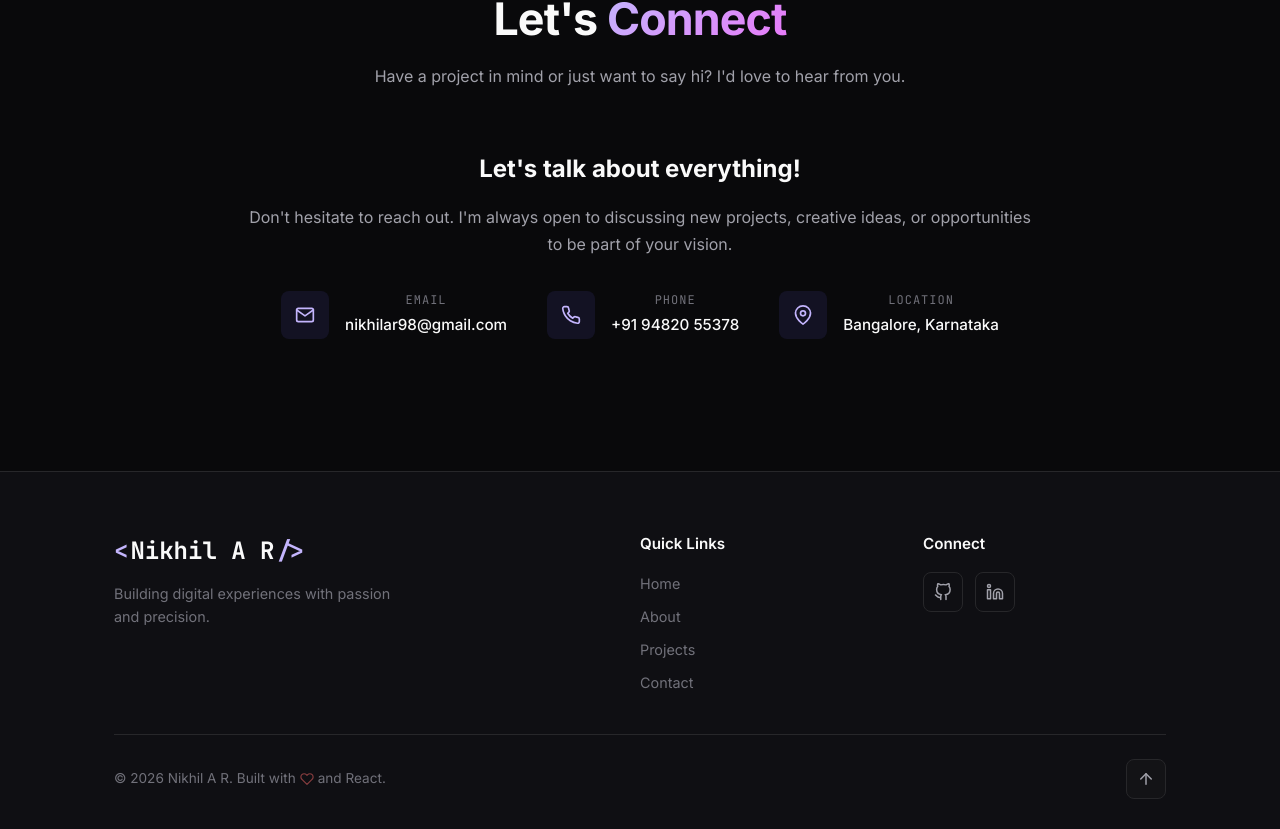
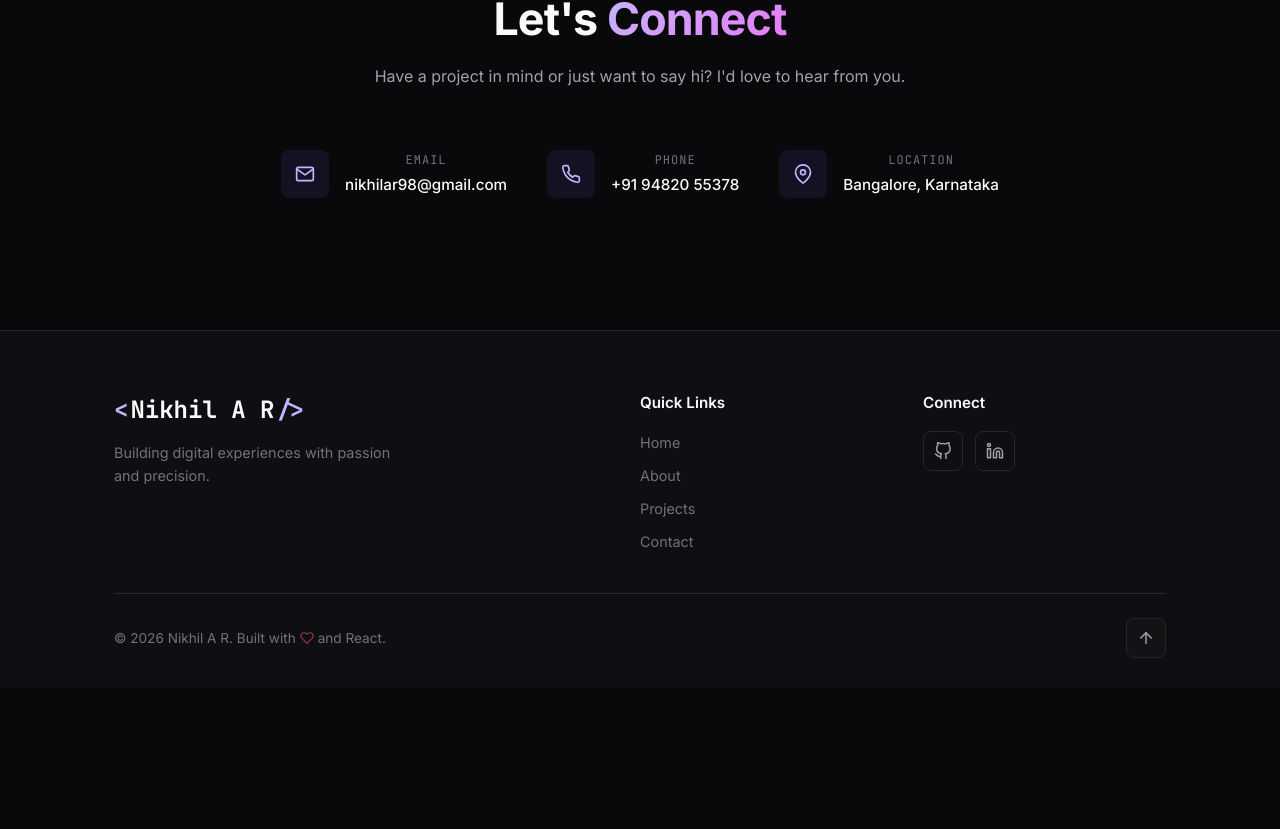
Before and after one commit to nikhilar98/portfolio, a React (Vite) app: page / in a window 1280 px wide. Shown: the part 5305-6134 px from the top of the page. After the commit the page ends 5993 px from the top, so only its background shows below. Built offline with nearby package versions, Linux system fonts and the light colour scheme.

Commit message:
refactor: remove introductory text from Contact component

```diff
--- a/src/components/Contact/Contact.jsx
+++ b/src/components/Contact/Contact.jsx
@@ -16,12 +16,6 @@ const Contact = () => {  return (
 
         <div className="contact__grid">
           <div className="contact__info">
-            <h3 className="contact__info-title">Let's talk about everything!</h3>
-            <p className="contact__info-text">
-              Don't hesitate to reach out. I'm always open to discussing new projects,
-              creative ideas, or opportunities to be part of your vision.
-            </p>
-
             <div className="contact__details">
               <div className="contact__detail">
                 <div className="contact__detail-icon">
```
